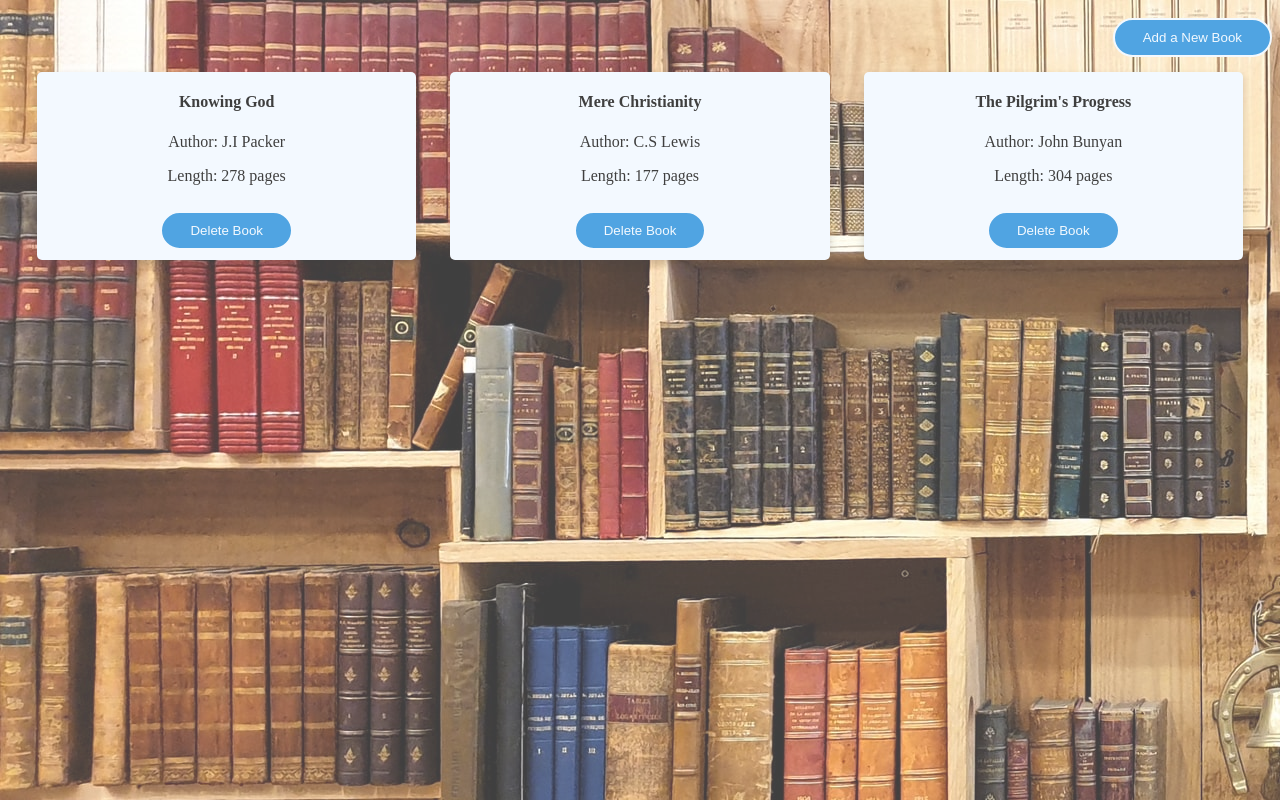
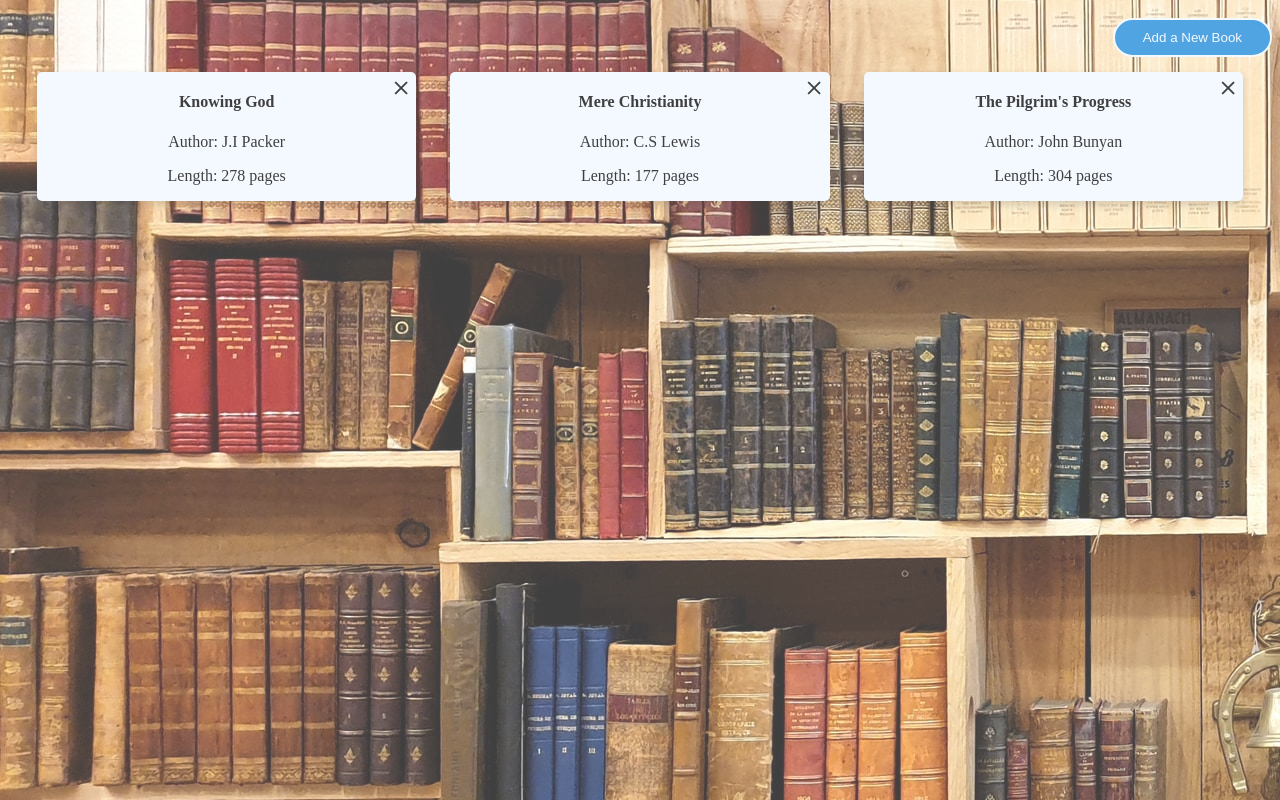
Before and after one commit to jeremybarnes21/Library, a plain HTML site: page index.html in a window 1280 px wide. Drawn offline with Linux system fonts and the light colour scheme.

Commit message:
changed delete button styling to a simple X

```diff
--- a/app.js
+++ b/app.js
@@ -5,9 +5,6 @@ function Book(title, author, pages){
     this.author = author;
     this.pages = pages;
     this.libraryIndex = myLibraryLength;
-    this.delFunc = function(){
-        cardContainer.removeChild(this.cardDiv);
-    }
 }
 
 function addBookToLibrary(book){
@@ -57,8 +54,8 @@ function createPagesPara(pages){
     cardDiv.appendChild(pagesInfo);
 }
 function addDeleteButtonToCard(){
-    DelBtn = document.createElement('button');
-    DelBtn.innerHTML = 'Delete Book';
+    DelBtn = document.createElement('div');
+    DelBtn.innerHTML = '+';
     DelBtn.className = 'delBtn';
     cardDiv.appendChild(DelBtn);
     console.log(DelBtn.parentNode);
@@ -117,7 +114,7 @@ formElem.addEventListener('submit', (e) => {
     addNewBookToLibraryAndDisplay();
     allDelBtns = document.querySelectorAll('.delBtn'); //to make new array of del buttons
     console.log(allDelBtns);
-    addDelBtnClick();//not working 3.8.22
+    addDelBtnClick();
 
     localStorage.setItem('myLibrary',JSON.stringify(myLibrary));
     //^seems to save to localstorage... but not myLibrary...Need to fix so saves when reloads
@@ -134,33 +131,3 @@ function closeForm(){
 }
 newBookBtn.addEventListener('click',showForm);
 closeBtn.addEventListener('click',closeForm);
-
-//working on deleting book..psuedo-code
-
-//need to retrieve index of that book...use prototype?
-//^That is what libraryindex data-attribute is for!!!
-//use findIndex... need function to test book.title...how to
-//book.title =
-//remove the index from myLibrary array
-//redisplay Library with new myLibrary Array
-
-/*this is not working... 2.25.22
-Book.prototype.returnArrayIndex = function(){
-    console.log(this.title);
-}
-/*function returnArrayIndex(){
-    console.log(this.title);
-}
-DelBtn.addEventListener('click',newBook.returnArrayIndex);*/
-
-//need to change NewBook and prototype?... want to test using objects made
-
-/*console.log(knowingGod.title);
-const kgCard = document.querySelector('[libraryindex="0"]');
-const selDelBtns = document.getElementsByClassName('delBtn');
-function removeCard(){
-    cardContainer.removeChild(cardDiv);
-}
-selDelBtns[0].addEventListener('click',removeCard);// this works for one card*/
-
-//how can link delete button within card to actual card...
--- a/style.css
+++ b/style.css
@@ -20,6 +20,7 @@ html{
     margin: 5px;
     width: 30%;
     text-align: center;
+    position: relative;
   }
 
   /* On mouse-over, add a deeper shadow */
@@ -31,6 +32,7 @@ html{
   .container {
     padding: 2px 16px;
   }
+
 
   .modal{
     width: 100%;
@@ -71,7 +73,6 @@ html{
     font-size: 42px;
     transform: rotate(45deg);;
     cursor: pointer;
-
   }
   #btnDiv{
     display: flex;
@@ -94,20 +95,15 @@ html{
         border: 2px solid #1686d9;
       }
   .delBtn {
-        background-color: #1686d9;
-        border: 2px solid aliceblue;
-        border-radius: 30px;
-        text-decoration: none;
-        padding: 10px 28px;
-        color: aliceblue;
-        margin-top: 10px;
-        margin-bottom: 10px;
-        display: inline-block;
+    position: absolute;
+    top: -5px;
+    right: 5px;
+    font-size: 36px;
+    transform: rotate(45deg);;
+    cursor: pointer;
     }
       .delBtn:hover {
-          background-color: aliceblue;
-          color: #1686d9;
-          border: 2px solid #1686d9;
+          opacity: 0.75;
         }
   #submitBtn{
     margin-bottom: 0px;
```
